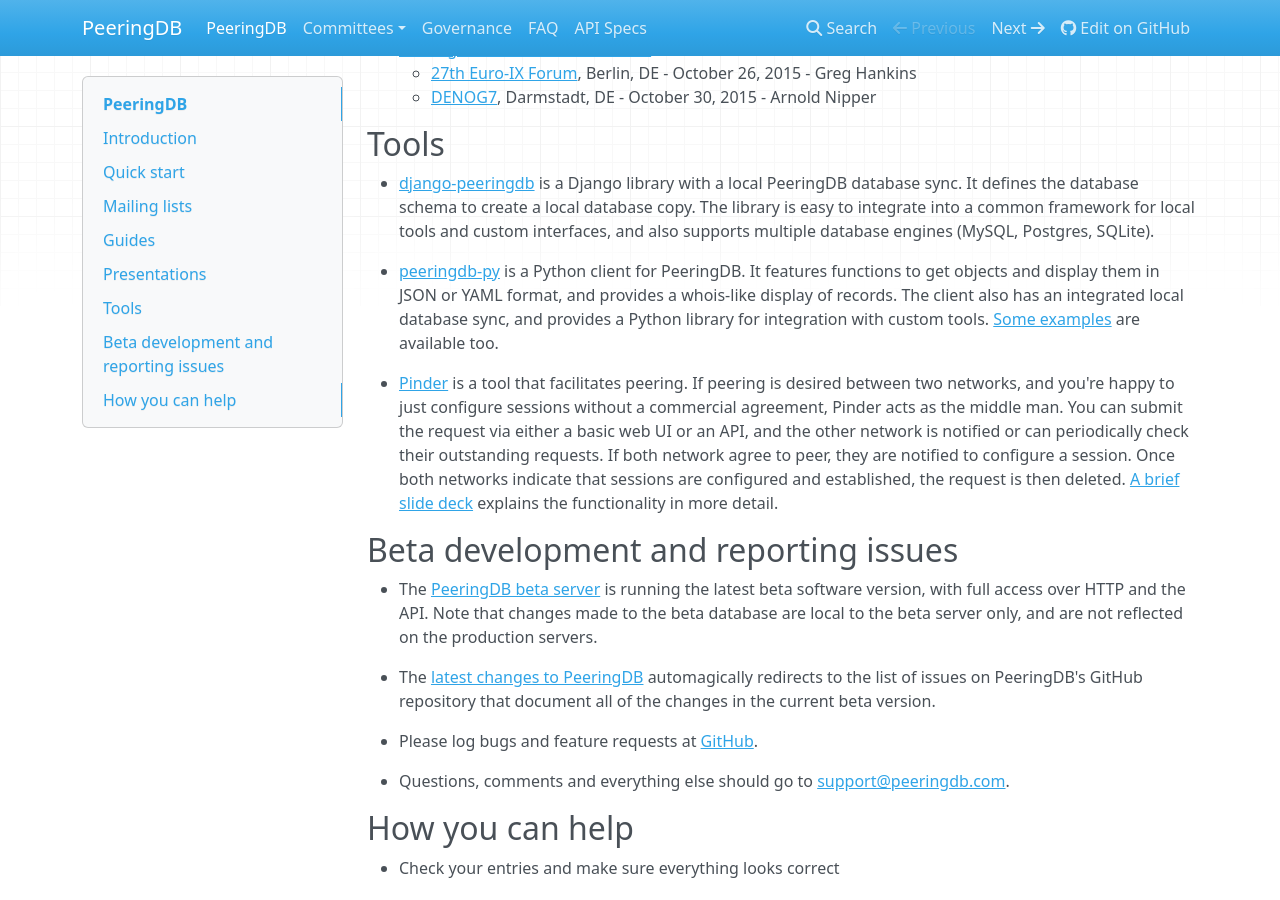
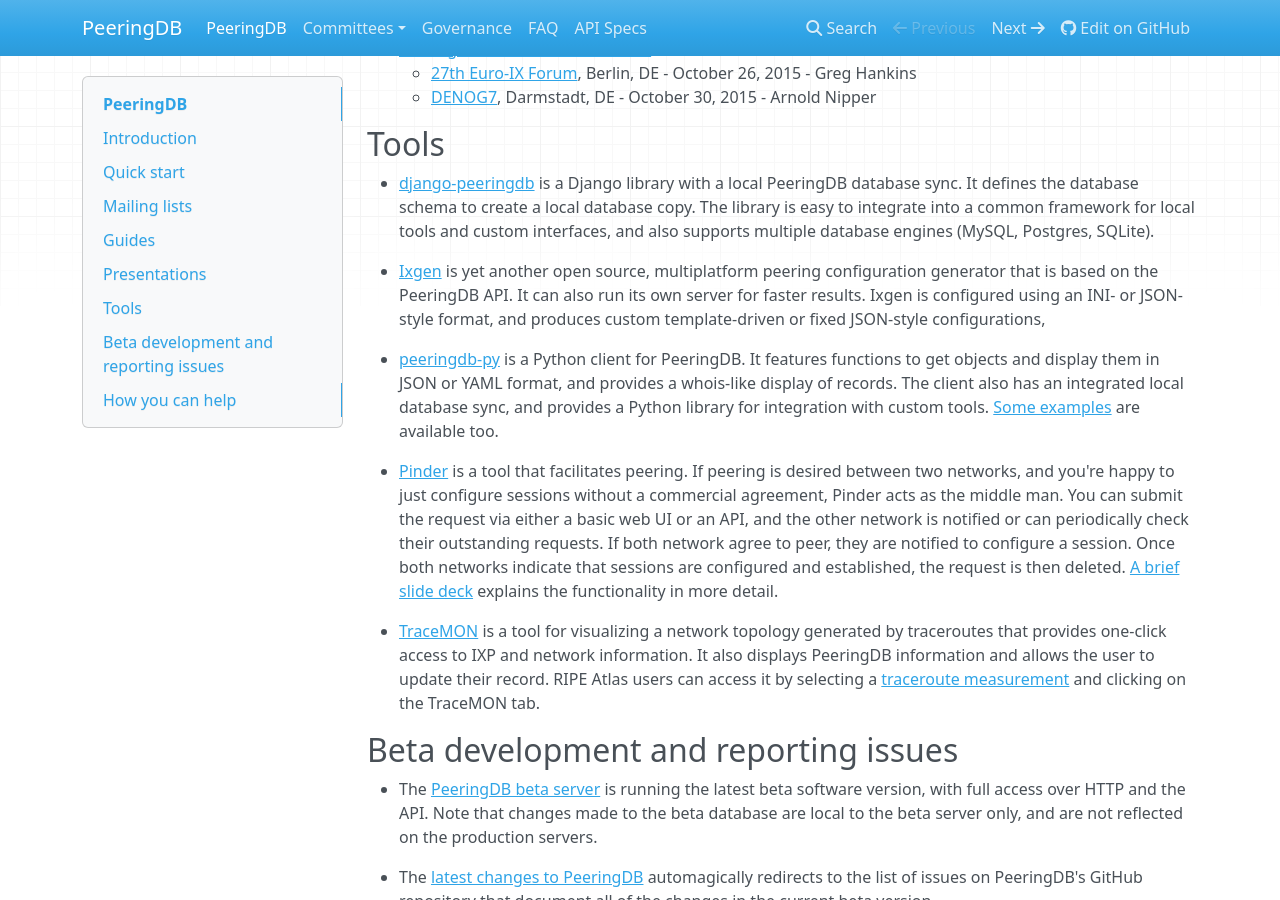
Before and after one commit to peeringdb/docs, an MkDocs documentation site: the page built from docs/index.md, in a window 1280 px wide and 900 px high, scrolled down 2459 px. Built offline with MkDocs 1.6.1, drawn with Linux system fonts in a browser that asks for light colours; nearby versions of some CDN libraries; comment, search, counter and statistics services are not loaded; old or Windows-style settings are respelled for this version of MkDocs.

Commit message:
Updated Tools section.

```diff
--- a/docs/index.md
+++ b/docs/index.md
@@ -115,9 +115,13 @@
 
 * [django-peeringdb](http://peeringdb.github.io/django-peeringdb/) is a Django library with a local PeeringDB database sync.  It defines the database schema to create a local database copy.  The library is easy to integrate into a common framework for local tools and custom interfaces, and also supports multiple database engines (MySQL, Postgres, SQLite).
 
+* [Ixgen](https://github.com/ipcjk/ixgen/blob/master/Readme.md) is yet another open source, multiplatform peering configuration generator that is based on the PeeringDB API.  It can also run its own server for faster results.  Ixgen is configured using an INI- or JSON-style format, and produces custom template-driven or fixed JSON-style configurations,
+
 * [peeringdb-py](http://peeringdb.github.io/peeringdb-py/) is a Python client for PeeringDB.  It features functions to get objects and display them in JSON or YAML format, and provides a whois-like display of records.  The client also has an integrated local database sync, and provides a Python library for integration with custom tools.  [Some examples](https://github.com/grizz/pdb-examples) are available too.
 
 * [Pinder](http://github.com/dotwaffle/pinder) is a tool that facilitates peering.  If peering is desired between two networks, and you're happy to just configure sessions without a commercial agreement, Pinder acts as the middle man.  You can submit the request via either a basic web UI or an API, and the other network is notified or can periodically check their outstanding requests.  If both network agree to peer, they are notified to configure a session.  Once both networks indicate that sessions are configured and established, the request is then deleted. [A brief slide deck](http://accel.waffle.sexy/pinder.pdf) explains the functionality in more detail.
+
+* [TraceMON](https://labs.ripe.net/Members/massimo_candela/tracemon-traceroute-visualisation-network-debugging-tool) is a tool for visualizing a network topology generated by traceroutes that provides one-click access to IXP and network information.  It also displays PeeringDB information and allows the user to update their record.  RIPE Atlas users can access it by selecting a [traceroute measurement](https://atlas.ripe.net/measurements/?search=&status=&af=&kind=2%2C4&age=#!tab-public) and clicking on the TraceMON tab.
 
 ## Beta development and reporting issues
 
```
